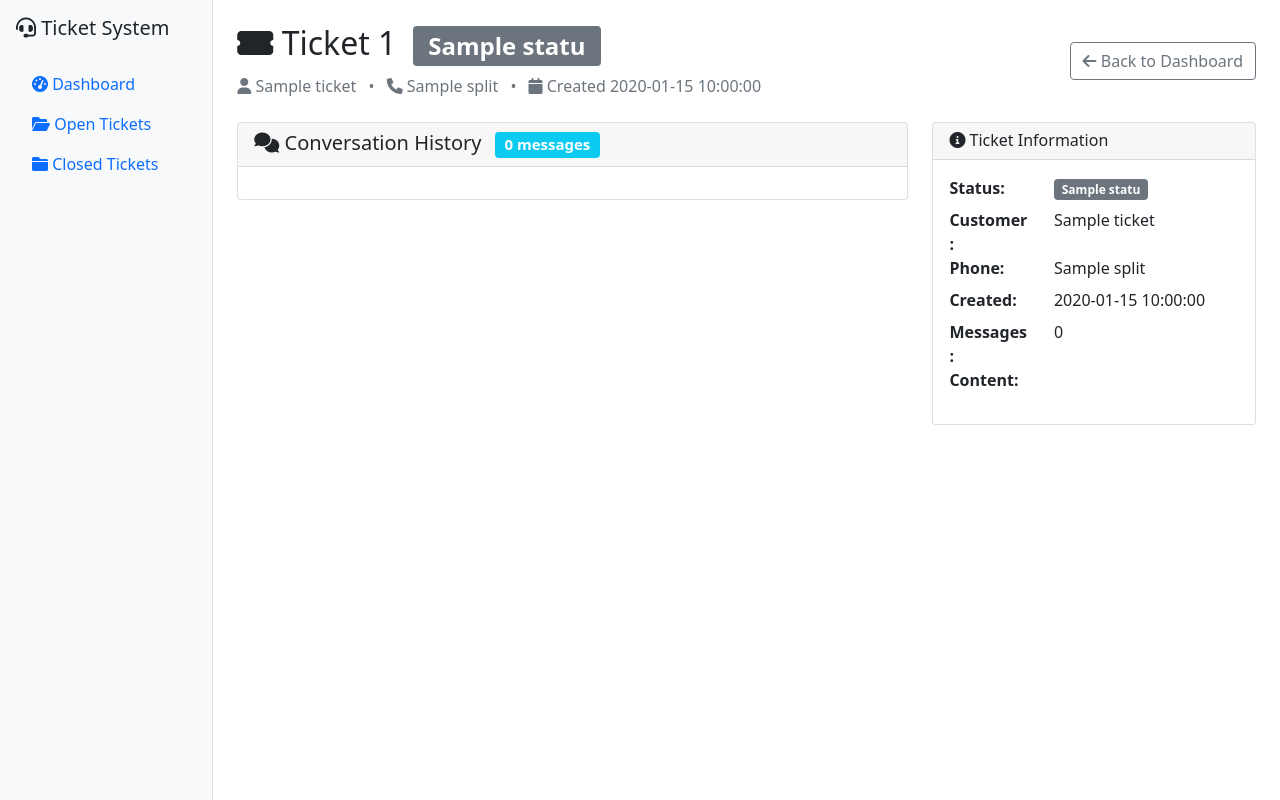
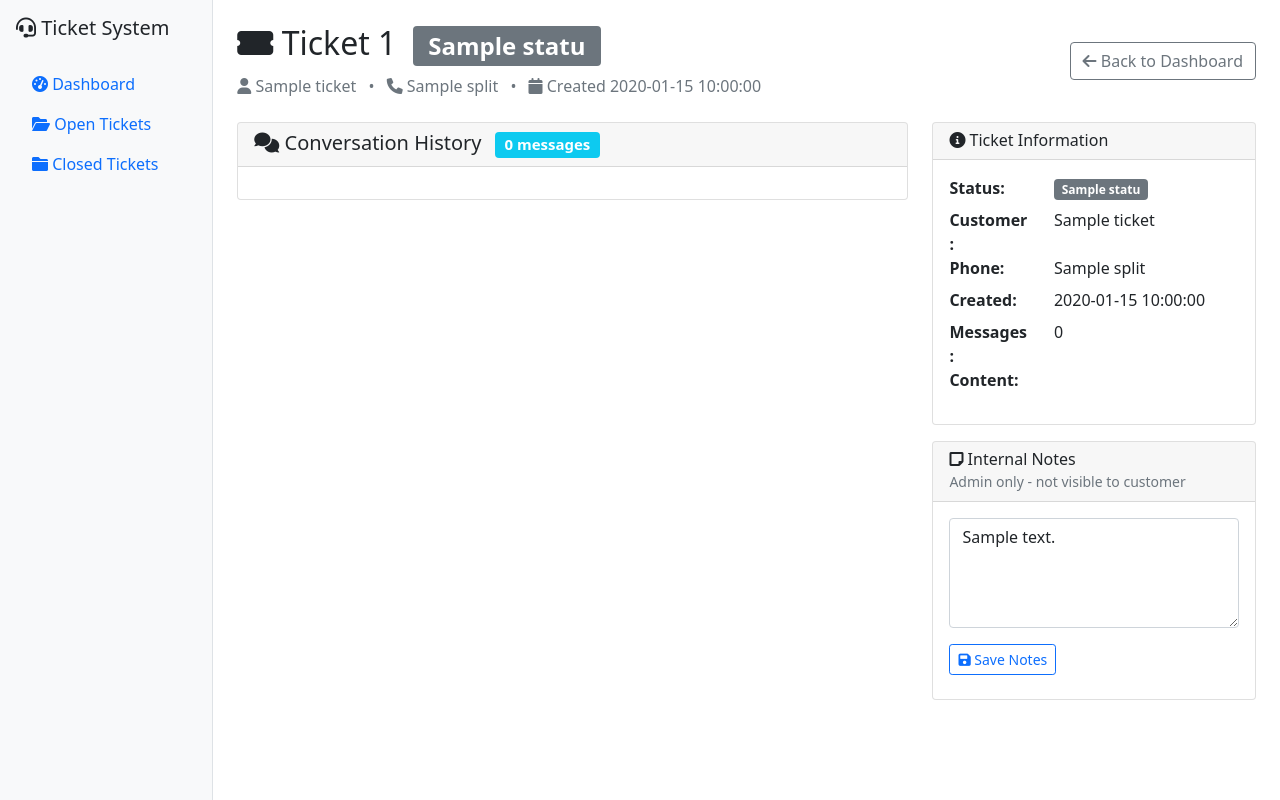
Before and after one commit to K0rnhulio/whatsapp-ticket-system, a Flask app: template templates/ticket_detail.html in a window 1280 px wide. Run offline with Flask 3, Linux system fonts and the light colour scheme; the template is opened without the code that fills it: most values are stand-ins (such as "Sample title", 1, 10 or a date in 2020); some libraries are stand-ins or nearby versions.

Commit message:
Add admin-only internal notes feature to ticket system
- Add notes section to ticket detail view (admin-only, not visible to customers)
- Implement save_notes API endpoint with database persistence
- Update ticket creation, display, and database functions to handle admin_notes
- Add JavaScript for auto-save functionality with visual feedback
- Include database migration SQL for admin_notes column

```diff
--- /dev/null
+++ b/database_migration_admin_notes.sql
@@ -0,0 +1,15 @@
+-- Add admin_notes column to tickets table
+-- Run this SQL in your Supabase SQL Editor
+
+ALTER TABLE tickets
+ADD COLUMN IF NOT EXISTS admin_notes TEXT DEFAULT '';
+
+-- Update existing tickets to have empty admin_notes if they don't have it
+UPDATE tickets
+SET admin_notes = ''
+WHERE admin_notes IS NULL;
+
+-- Verify the column was added
+SELECT column_name, data_type, is_nullable, column_default
+FROM information_schema.columns
+WHERE table_name = 'tickets' AND column_name = 'admin_notes';
--- a/main.py
+++ b/main.py
@@ -68,7 +68,8 @@ def save_ticket_to_db(ticket_data):
             'sender_id': ticket_data['sender_id'],
             'sender_name': ticket_data['sender_name'],
             'status': ticket_data['status'],
-            'created_at': ticket_data['created_at']
+            'created_at': ticket_data['created_at'],
+            'admin_notes': ticket_data.get('admin_notes', '')
         }
 
         # Upsert ticket (insert or update if exists)
@@ -123,6 +124,7 @@ def load_tickets_from_db():
                 'sender_name': ticket_row['sender_name'],
                 'status': ticket_row['status'],
                 'created_at': ticket_row['created_at'],
+                'admin_notes': ticket_row.get('admin_notes', ''),
                 'messages': []
             }
 
@@ -411,6 +413,7 @@ def webhook():
                         'sender_name': sender_name,
                         'status': 'open',
                         'created_at': datetime.now().isoformat(),
+                        'admin_notes': "",
                         'messages': [text_message]
                     }
                     logger.info(f"Created new ticket {ticket_id} for sender {sender}.")
@@ -437,6 +440,7 @@ def webhook():
                             'sender_name': sender_name,
                             'status': 'open',
                             'created_at': datetime.now().isoformat(),
+                            'admin_notes': "",
                             'messages': [voice_message]
                         }
                         logger.info(f"Created new ticket {ticket_id} for sender {sender}.")
@@ -464,6 +468,7 @@ def webhook():
                             'sender_name': sender_name,
                             'status': 'open',
                             'created_at': datetime.now().isoformat(),
+                            'admin_notes': "",
                             'messages': [media_message]
                         }
                         logger.info(f"Created new ticket {ticket_id} for sender {sender}.")
@@ -644,6 +649,7 @@ def ticket_detail(ticket_id):
         'sender_name': ticket_data['sender_name'],
         'status': ticket_data['status'],
         'created_at_formatted': datetime.fromisoformat(ticket_data['created_at'].replace('Z', '+00:00')).strftime('%Y-%m-%d %H:%M'),
+        'admin_notes': ticket_data.get('admin_notes', ''),
         'messages': []
     }
 
@@ -707,6 +713,9 @@ def send_file(ticket_id):
             return jsonify({'success': False, 'message': 'Ticket not found'})
 
         ticket = tickets[ticket_id]
+        if ticket['status'] == 'closed':
+            return jsonify({'success': False, 'message': 'Ticket is closed'})
+
         chat_id = ticket['sender_id']
 
         # Save uploaded file temporarily
@@ -715,32 +724,21 @@ def send_file(ticket_id):
         temp_file_path = os.path.join(temp_dir, filename)
         file.save(temp_file_path)
 
-        # Check if it's an audio file that needs conversion
-        file_ext = filename.lower().split('.')[-1] if '.' in filename else ''
-        is_audio = file_ext in ['webm', 'ogg', 'wav', 'm4a', 'aac']
-
+        # Check if it's an audio file and convert to MP3 if needed
         final_file_path = temp_file_path
         final_filename = filename
 
-        # Convert audio files to MP3 for better WhatsApp compatibility
-        if is_audio and file_ext != 'mp3':
-            mp3_filename = f"{os.path.splitext(filename)[0]}.mp3"
+        if file.content_type and file.content_type.startswith('audio/'):
+            # Convert audio to MP3 for better WhatsApp compatibility
+            mp3_filename = os.path.splitext(filename)[0] + '.mp3'
             mp3_file_path = os.path.join(temp_dir, mp3_filename)
 
-            logger.info(f"Converting audio file {filename} to MP3 for WhatsApp compatibility")
             if convert_audio_to_mp3(temp_file_path, mp3_file_path):
-                # Use converted file
                 final_file_path = mp3_file_path
                 final_filename = mp3_filename
-                logger.info(f"Audio conversion successful: {filename} -> {mp3_filename}")
-
-                # Clean up original file
-                try:
-                    os.remove(temp_file_path)
-                except:
-                    pass
+                logger.info(f"Audio file converted to MP3: {filename} -> {mp3_filename}")
             else:
-                logger.warning(f"Audio conversion failed, sending original file: {filename}")
+                logger.warning(f"Audio conversion failed, using original file: {filename}")
 
         # Send file via WhatsApp
         result = send_whatsapp_file(chat_id, final_file_path, final_filename, caption, ticket_id)
@@ -759,6 +757,28 @@ def send_file(ticket_id):
     except Exception as e:
         logger.error(f"Error in send_file route: {e}")
         return jsonify({'success': False, 'message': f'Server error: {str(e)}'})
+
+@app.route('/save_notes/<ticket_id>', methods=['POST'])
+def save_notes(ticket_id):
+    """Save admin notes for a ticket."""
+    if ticket_id not in tickets:
+        return jsonify({'success': False, 'message': 'Ticket not found'})
+
+    data = request.get_json()
+    notes = data.get('notes', '').strip()
+
+    try:
+        # Update ticket with admin notes
+        tickets[ticket_id]['admin_notes'] = notes
+
+        # Save to database
+        save_ticket_to_db(tickets[ticket_id])
+
+        logger.info(f"Admin notes updated for ticket {ticket_id}")
+        return jsonify({'success': True, 'message': 'Notes saved successfully'})
+    except Exception as e:
+        logger.error(f"Error saving notes for ticket {ticket_id}: {e}")
+        return jsonify({'success': False, 'message': str(e)})
 
 @app.route('/close_ticket/<ticket_id>', methods=['POST'])
 def close_ticket_web(ticket_id):
--- a/templates/ticket_detail.html
+++ b/templates/ticket_detail.html
@@ -189,6 +189,26 @@
                 </dl>
             </div>
         </div>
+
+        <!-- Admin Notes Section -->
+        <div class="card mt-3">
+            <div class="card-header">
+                <h6 class="mb-0"><i class="fas fa-sticky-note"></i> Internal Notes</h6>
+                <small class="text-muted">Admin only - not visible to customer</small>
+            </div>
+            <div class="card-body">
+                <form id="notes-form" onsubmit="saveNotes(event)">
+                    <div class="mb-3">
+                        <textarea class="form-control" id="admin-notes" rows="4"
+                                  placeholder="Add internal notes about this ticket (only visible to agents)...">{{ ticket.admin_notes or '' }}</textarea>
+                    </div>
+                    <button type="submit" class="btn btn-outline-primary btn-sm">
+                        <i class="fas fa-save"></i> Save Notes
+                    </button>
+                </form>
+                <div id="notes-status" class="mt-2"></div>
+            </div>
+        </div>
     </div>
 </div>
 {% endblock %}
@@ -245,6 +265,37 @@ function closeTicket(ticketId) {
             alert('Error: ' + error);
         });
     }
+}
+
+function saveNotes(event) {
+    event.preventDefault();
+    const notes = document.getElementById('admin-notes').value;
+    const statusDiv = document.getElementById('notes-status');
+
+    statusDiv.innerHTML = '<small class="text-info"><i class="fas fa-spinner fa-spin"></i> Saving notes...</small>';
+
+    fetch(`/save_notes/{{ ticket.id }}`, {
+        method: 'POST',
+        headers: {
+            'Content-Type': 'application/json',
+        },
+        body: JSON.stringify({ notes: notes })
+    })
+    .then(response => response.json())
+    .then(data => {
+        if (data.success) {
+            statusDiv.innerHTML = '<small class="text-success"><i class="fas fa-check"></i> Notes saved successfully</small>';
+            setTimeout(() => {
+                statusDiv.innerHTML = '';
+            }, 3000);
+        } else {
+            statusDiv.innerHTML = '<small class="text-danger"><i class="fas fa-exclamation-triangle"></i> Error: ' + data.message + '</small>';
+        }
+    })
+    .catch(error => {
+        console.error('Error:', error);
+        statusDiv.innerHTML = '<small class="text-danger"><i class="fas fa-exclamation-triangle"></i> Failed to save notes</small>';
+    });
 }
 
 // Ctrl+Enter to send
```
